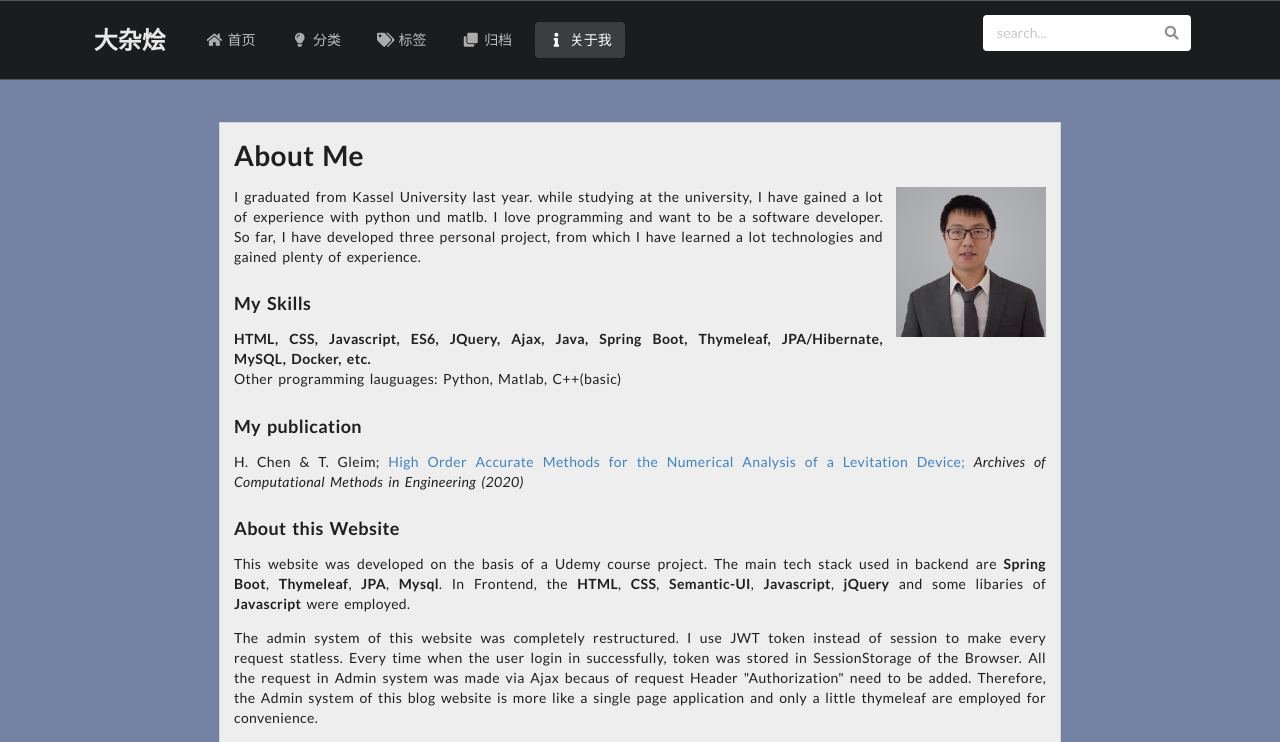
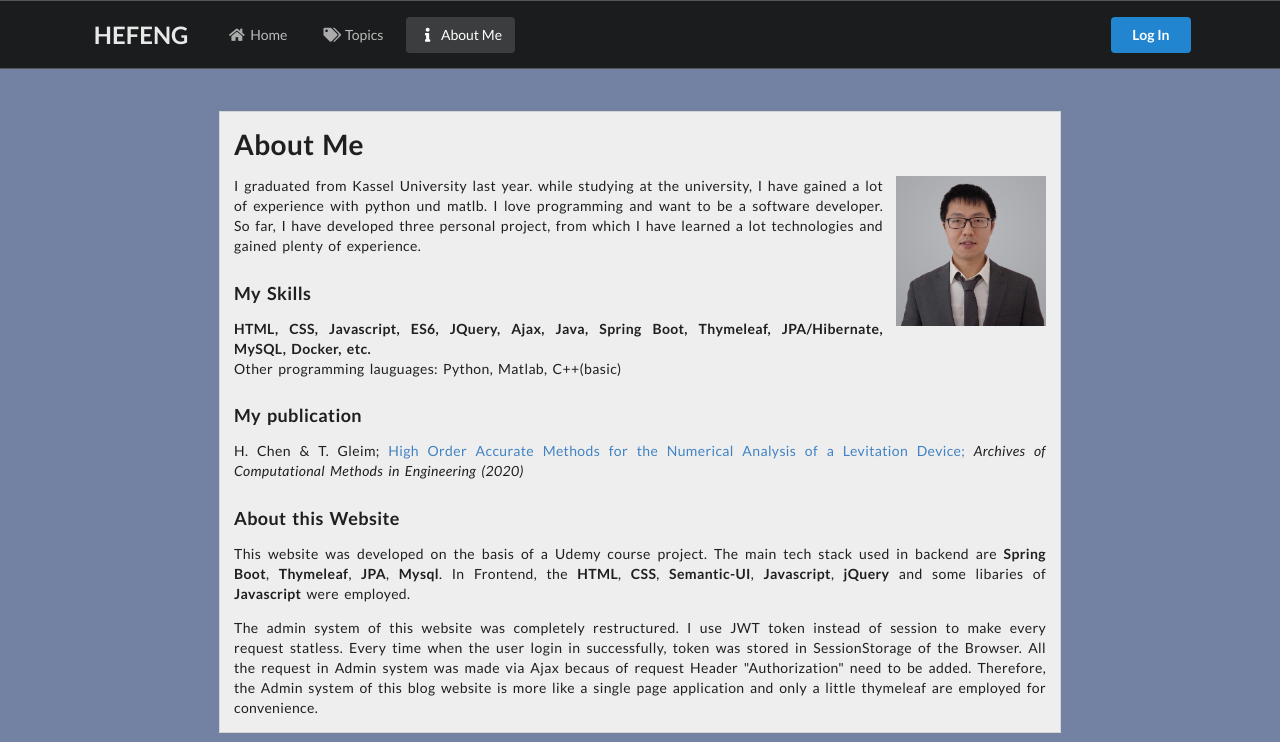
Before and after one commit to hef5/blog, a Spring app: page /about in a window 1280 px wide. Shown: the top 742 px of the page. Run offline with Thymeleaf, Linux system fonts and the light colour scheme; the template is opened without the code that fills it, so the values that code supplies are empty; some libraries are stand-ins or nearby versions.

Commit message:
delete types, search

```diff
--- a/src/main/resources/templates/_fragments.html
+++ b/src/main/resources/templates/_fragments.html
@@ -1,5 +1,7 @@
 <!DOCTYPE html>
 <html lang="en" xmlns:th="http://www.w3.org/1999/xhtml">
+
+
 <head th:fragment="head(title)">
     <meta charset="UTF-8">
     <meta name="viewport" content="width=device-width, initial-scale=1.0">
@@ -7,32 +9,26 @@
     <link rel="stylesheet" href="https://cdn.jsdelivr.net/npm/semantic-ui@2.2.2/dist/semantic.min.css">
     <link rel="stylesheet" href="../static/css/me.css" th:href="@{/css/me.css}" >
     <link rel="stylesheet" href="../static/css/blog.css" th:href="@{/css/blog.css}">
-
-<!--    <link rel="stylesheet" href="../static/css/typo.css" th:href="@{/css/typo.css}">-->
     <link rel="stylesheet" href="../static/lib/prism/prism.css" th:href="@{/lib/prism/prism.css}">
     <link rel="stylesheet" href="../static/lib/tocbot/tocbot.css" th:href="@{/lib/tocbot/tocbot.css}">
+</head>
 
 
+<body>
 
-</head>
-<body>
 <!-- nav -->
 <nav th:fragment="menu(n)" class="ui inverted attached segment m-padded-tb-mini">
     <div class="ui container">
         <div class="ui inverted secondary stackable menu" style="margin-bottom: 0px;">
-                <h2 class="ui item header">大杂烩</h2>
-                <a th:href="@{/}" href="#" class="m-item item m-mobile-hide" th:classappend="${n==1} ? 'active'"><i class="icon home"></i>首页</a>
-                <a th:href="@{/types/-1}" href="#" class="m-item item m-mobile-hide" th:classappend="${n==2} ? 'active'"><i class="icon idea"></i>分类</a>
-                <a th:href="@{/tags/-1}" href="#" class="m-item item m-mobile-hide" th:classappend="${n==3} ? 'active'"><i class="icon tags"></i>标签</a>
-                <a th:href="@{/archives}"href="#" class="m-item item m-mobile-hide" th:classappend="${n==4} ? 'active'"><i class="icon clone"></i>归档</a>
-                <a th:href="@{/about}" href="#" class="m-item item m-mobile-hide" th:classappend="${n==5} ? 'active'"><i class="icon info"></i>关于我</a>
+            <a th:href="@{/}"><h2 class="ui item header">HEFENG</h2></a>
+            <a th:href="@{/}" href="#" class="m-item item m-mobile-hide" th:classappend="${n==1} ? 'active'"><i class="icon home"></i>Home</a>
+            <a th:href="@{/tags/-1}" href="#" class="m-item item m-mobile-hide" th:classappend="${n==3} ? 'active'"><i class="icon tags"></i>Topics</a>
+            <a th:href="@{/about}" href="#" class="m-item item m-mobile-hide" th:classappend="${n==5} ? 'active'"><i class="icon info"></i>About Me</a>
             <div class="item right m-mobile-hide">
-                    <form name="search" action="#" th:action="@{/search}" method="POST" target="_blank">
-                        <div class="ui icon inverted input">
-                            <input type="text" name="query" placeholder="search..." th:value="${query}">
-                            <i onclick="document.forms['search'].submit()" class="icon link search"></i>
+
             </div>
-                    </form>
+            <div class="item right m-mobile-hide">
+                <a class="ui blue button">Log In</a>
             </div>
         </div>
         <a href="#" class="ui menu toggle black icon button m-top-right m-mobile-show">
```
Lines whose indentation alone changed are shown as unchanged.
